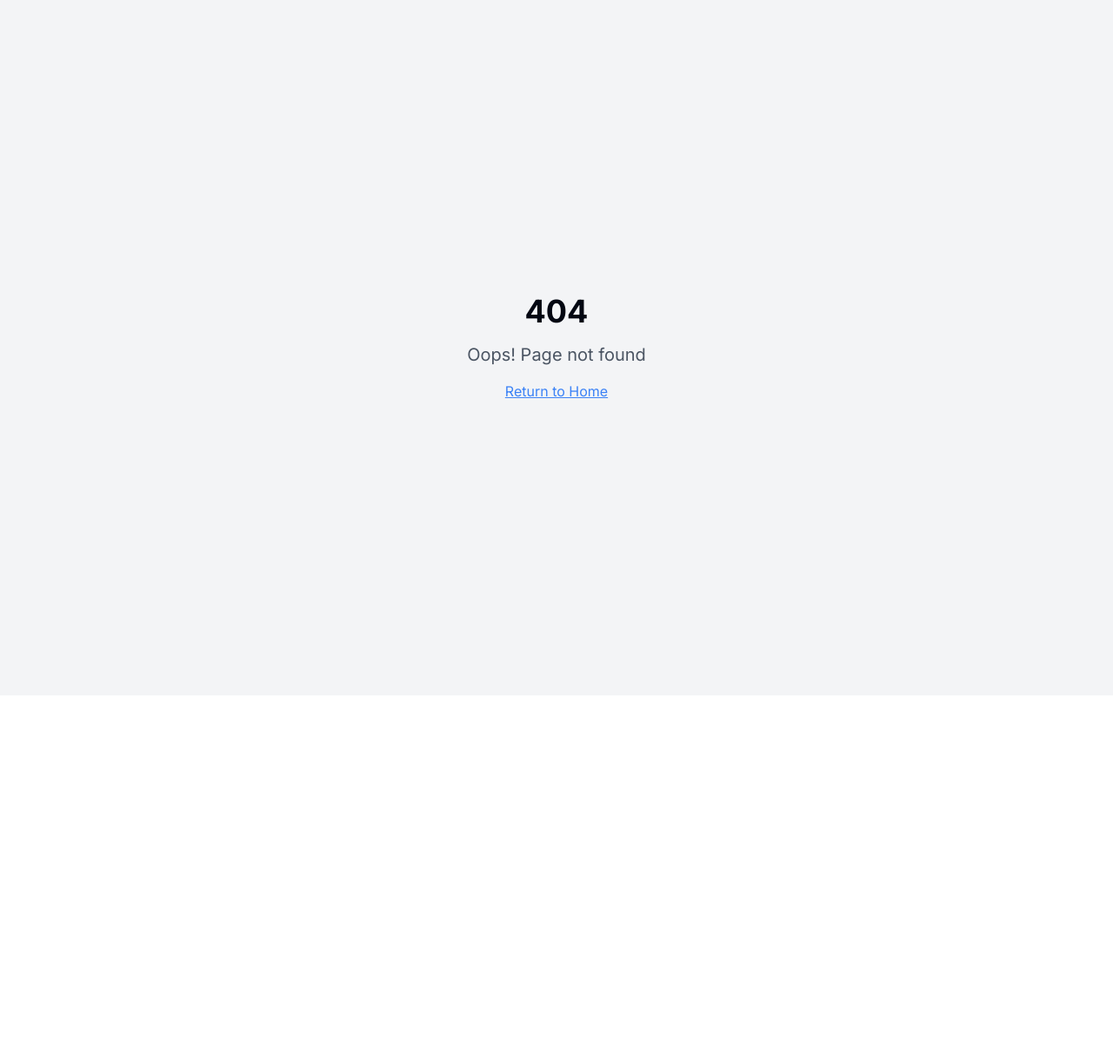
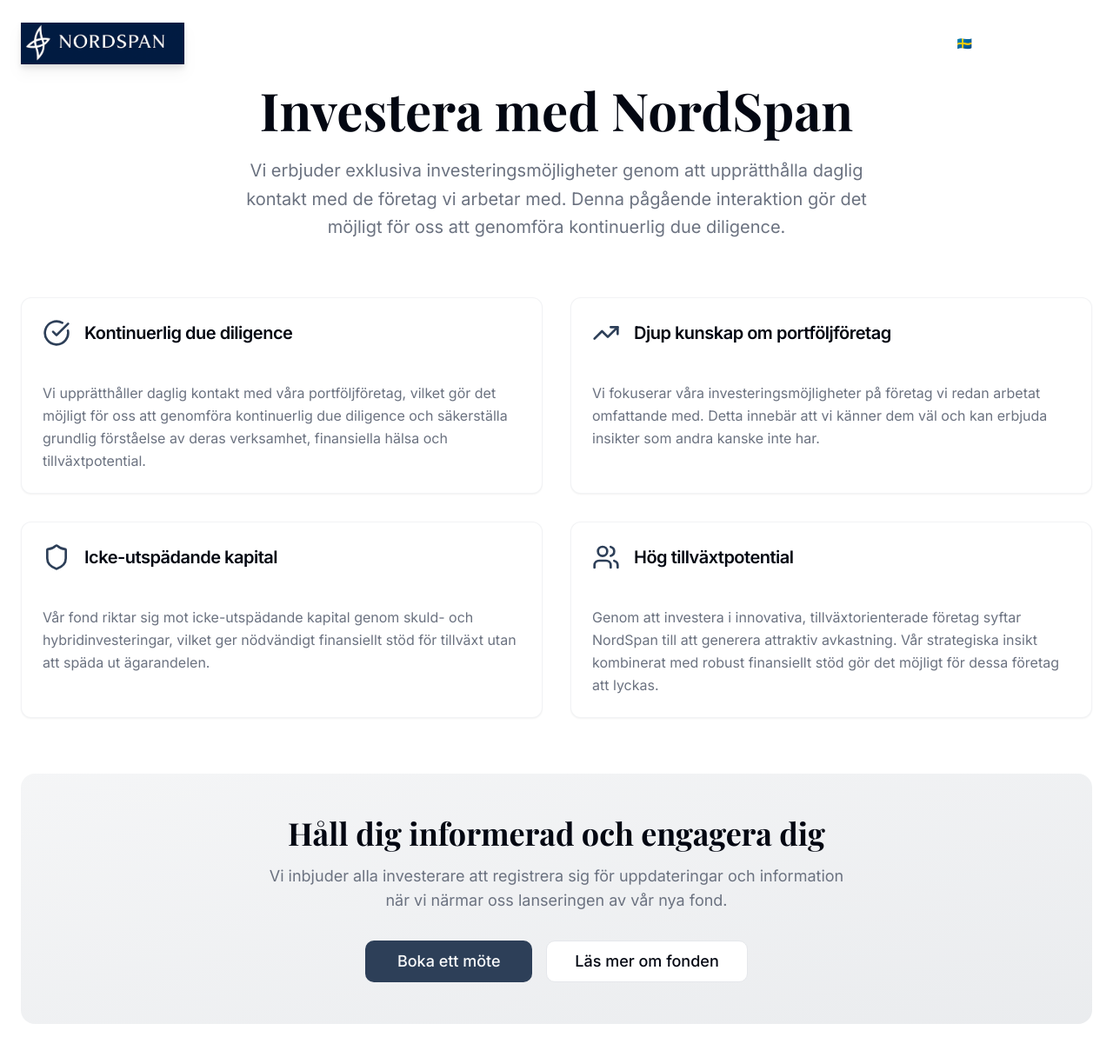
Before and after one commit to C-FMorand/nordspan, a React (Vite) app: page /invest in a window 1280 px wide. Before the commit this address had no page. Shown: the top 1216 px of the page at 87% size. Before the commit the page ends 800 px from the top, so only its background shows below. Built offline with nearby package versions, Linux system fonts and the light colour scheme.

Commit message:
Add investment page
Create a new page linked from "I want to invest" with text adapted to Nordspan.

```diff
--- a/src/App.tsx
+++ b/src/App.tsx
@@ -5,6 +5,7 @@ import { QueryClient, QueryClientProvider } from "@tanstack/react-query";
 import { BrowserRouter, Routes, Route } from "react-router-dom";
 import Index from "./pages/Index";
 import { Team } from "./pages/Team";
+import { Invest } from "./pages/Invest";
 import { Investeringar } from "./pages/Investeringar";
 import NotFound from "./pages/NotFound";
 import { LanguageProvider } from "./contexts/LanguageContext";
@@ -20,6 +21,7 @@ const App = () => (
         <BrowserRouter>
           <Routes>
             <Route path="/" element={<Index />} />
+            <Route path="/invest" element={<Invest />} />
             <Route path="/team" element={<Team />} />
             <Route path="/investeringar" element={<Investeringar />} />
             <Route path="*" element={<NotFound />} />
--- a/src/components/HeroSection.tsx
+++ b/src/components/HeroSection.tsx
@@ -1,5 +1,6 @@
 import { Button } from "@/components/ui/button";
 import { ArrowRight } from "lucide-react";
+import { Link } from "react-router-dom";
 import dramaticLandscape from "@/assets/dramatic-landscape.jpg";
 import { Navigation } from "./Navigation";
 import { useLanguage } from "@/contexts/LanguageContext";
@@ -34,8 +35,8 @@ export const HeroSection = () => {
           </div>
 
           <div className="flex flex-col sm:flex-row gap-4 justify-center items-center animate-fade-in">
-            <Button variant="default" size="lg" className="min-w-56 h-14 text-lg font-medium">
-              {t('hero.cta.invest')}
+            <Button asChild variant="default" size="lg" className="min-w-56 h-14 text-lg font-medium">
+              <Link to="/invest">{t('hero.cta.invest')}</Link>
             </Button>
             <Button variant="dramatic-outline" size="lg" className="min-w-56 h-14 text-lg font-medium">
               {t('hero.cta.learn')}
--- a/src/contexts/LanguageContext.tsx
+++ b/src/contexts/LanguageContext.tsx
@@ -98,7 +98,23 @@ const translations = {
     'about.contact.phone': 'Telefon',
     'about.contact.email': 'E-post',
     'about.contact.office': 'Kontor',
-    'about.contact.cta': 'Boka ett möte'
+    'about.contact.cta': 'Boka ett möte',
+
+    // Investment Page
+    'invest.title': 'Investera med NordSpan',
+    'invest.subtitle': 'Vi erbjuder exklusiva investeringsmöjligheter genom att upprätthålla daglig kontakt med de företag vi arbetar med. Denna pågående interaktion gör det möjligt för oss att genomföra kontinuerlig due diligence.',
+    'invest.feature1.title': 'Kontinuerlig due diligence',
+    'invest.feature1.description': 'Vi upprätthåller daglig kontakt med våra portföljföretag, vilket gör det möjligt för oss att genomföra kontinuerlig due diligence och säkerställa grundlig förståelse av deras verksamhet, finansiella hälsa och tillväxtpotential.',
+    'invest.feature2.title': 'Djup kunskap om portföljföretag',
+    'invest.feature2.description': 'Vi fokuserar våra investeringsmöjligheter på företag vi redan arbetat omfattande med. Detta innebär att vi känner dem väl och kan erbjuda insikter som andra kanske inte har.',
+    'invest.feature3.title': 'Icke-utspädande kapital',
+    'invest.feature3.description': 'Vår fond riktar sig mot icke-utspädande kapital genom skuld- och hybridinvesteringar, vilket ger nödvändigt finansiellt stöd för tillväxt utan att späda ut ägarandelen.',
+    'invest.feature4.title': 'Hög tillväxtpotential',
+    'invest.feature4.description': 'Genom att investera i innovativa, tillväxtorienterade företag syftar NordSpan till att generera attraktiv avkastning. Vår strategiska insikt kombinerat med robust finansiellt stöd gör det möjligt för dessa företag att lyckas.',
+    'invest.cta.title': 'Håll dig informerad och engagera dig',
+    'invest.cta.description': 'Vi inbjuder alla investerare att registrera sig för uppdateringar och information när vi närmar oss lanseringen av vår nya fond.',
+    'invest.cta.contact': 'Boka ett möte',
+    'invest.cta.learn': 'Läs mer om fonden'
   },
 
   en: {
@@ -187,7 +203,23 @@ const translations = {
     'about.contact.phone': 'Phone',
     'about.contact.email': 'Email',
     'about.contact.office': 'Office',
-    'about.contact.cta': 'Book a meeting'
+    'about.contact.cta': 'Book a meeting',
+
+    // Investment Page
+    'invest.title': 'Invest with NordSpan',
+    'invest.subtitle': 'We offer exclusive investment opportunities by maintaining daily engagement with the companies we work with. This ongoing interaction allows us to conduct continuous due diligence.',
+    'invest.feature1.title': 'Continuous due diligence',
+    'invest.feature1.description': 'We maintain daily engagement with our portfolio companies, allowing us to conduct continuous due diligence and ensure thorough understanding of their operations, financial health, and growth potential.',
+    'invest.feature2.title': 'Deep knowledge of portfolio companies',
+    'invest.feature2.description': 'We focus our investment opportunities on companies we have already worked with extensively. This means we know them well and can offer insights that others may not have.',
+    'invest.feature3.title': 'Non-dilutive capital',
+    'invest.feature3.description': 'Our fund targets non-dilutive capital through debt and hybrid investments, providing necessary financial support for growth without diluting shareholder equity.',
+    'invest.feature4.title': 'High growth potential',
+    'invest.feature4.description': 'By investing in innovative, growth-oriented companies, NordSpan aims to generate attractive returns. Our strategic insight combined with robust financial support enables these companies to succeed.',
+    'invest.cta.title': 'Stay informed and get involved',
+    'invest.cta.description': 'We invite all investors to sign up for updates and information as we move toward launching our new fund.',
+    'invest.cta.contact': 'Book a meeting',
+    'invest.cta.learn': 'Learn more about the fund'
   },
 
   es: {
@@ -276,7 +308,23 @@ const translations = {
     'about.contact.phone': 'Teléfono',
     'about.contact.email': 'Correo electrónico',
     'about.contact.office': 'Oficina',
-    'about.contact.cta': 'Reservar una reunión'
+    'about.contact.cta': 'Reservar una reunión',
+
+    // Investment Page
+    'invest.title': 'Invierte con NordSpan',
+    'invest.subtitle': 'Ofrecemos oportunidades de inversión exclusivas manteniendo compromiso diario con las empresas con las que trabajamos. Esta interacción continua nos permite realizar due diligence continuo.',
+    'invest.feature1.title': 'Due diligence continuo',
+    'invest.feature1.description': 'Mantenemos compromiso diario con nuestras empresas de cartera, permitiéndonos realizar due diligence continuo y asegurar comprensión profunda de sus operaciones, salud financiera y potencial de crecimiento.',
+    'invest.feature2.title': 'Conocimiento profundo de empresas de cartera',
+    'invest.feature2.description': 'Enfocamos nuestras oportunidades de inversión en empresas con las que ya hemos trabajado extensivamente. Esto significa que las conocemos bien y podemos ofrecer insights que otros no tienen.',
+    'invest.feature3.title': 'Capital no dilutivo',
+    'invest.feature3.description': 'Nuestro fondo apunta a capital no dilutivo a través de inversiones de deuda e híbridas, proporcionando apoyo financiero necesario para el crecimiento sin diluir el capital accionario.',
+    'invest.feature4.title': 'Alto potencial de crecimiento',
+    'invest.feature4.description': 'Al invertir en empresas innovadoras orientadas al crecimiento, NordSpan busca generar retornos atractivos. Nuestro insight estratégico combinado con apoyo financiero robusto permite que estas empresas tengan éxito.',
+    'invest.cta.title': 'Mantente informado y participa',
+    'invest.cta.description': 'Invitamos a todos los inversores a registrarse para recibir actualizaciones e información mientras nos acercamos al lanzamiento de nuestro nuevo fondo.',
+    'invest.cta.contact': 'Reservar una reunión',
+    'invest.cta.learn': 'Conoce más sobre el fondo'
   }
 };
 
--- /dev/null
+++ b/src/pages/Invest.tsx
@@ -0,0 +1,89 @@
+import { Button } from "@/components/ui/button";
+import { Card, CardContent, CardDescription, CardHeader, CardTitle } from "@/components/ui/card";
+import { CheckCircle, TrendingUp, Shield, Users } from "lucide-react";
+import { Navigation } from "@/components/Navigation";
+import { useLanguage } from "@/contexts/LanguageContext";
+
+export const Invest = () => {
+  const { t } = useLanguage();
+
+  const features = [
+    {
+      icon: <CheckCircle className="w-8 h-8 text-primary" />,
+      titleKey: 'invest.feature1.title',
+      descriptionKey: 'invest.feature1.description'
+    },
+    {
+      icon: <TrendingUp className="w-8 h-8 text-primary" />,
+      titleKey: 'invest.feature2.title',
+      descriptionKey: 'invest.feature2.description'
+    },
+    {
+      icon: <Shield className="w-8 h-8 text-primary" />,
+      titleKey: 'invest.feature3.title',
+      descriptionKey: 'invest.feature3.description'
+    },
+    {
+      icon: <Users className="w-8 h-8 text-primary" />,
+      titleKey: 'invest.feature4.title',
+      descriptionKey: 'invest.feature4.description'
+    }
+  ];
+
+  return (
+    <div className="min-h-screen bg-background">
+      <Navigation />
+
+      <div className="container mx-auto px-6 py-24">
+        {/* Header */}
+        <div className="text-center mb-16">
+          <h1 className="font-display text-4xl md:text-6xl font-bold mb-6 text-foreground">
+            {t('invest.title')}
+          </h1>
+          <p className="text-xl text-muted-foreground max-w-3xl mx-auto leading-relaxed">
+            {t('invest.subtitle')}
+          </p>
+        </div>
+
+        {/* Features Grid */}
+        <div className="grid md:grid-cols-2 gap-8 mb-16">
+          {features.map((feature, index) => (
+            <Card key={index} className="border-border/50 hover:border-primary/20 transition-colors">
+              <CardHeader>
+                <div className="flex items-center gap-4 mb-4">
+                  {feature.icon}
+                  <CardTitle className="text-xl font-semibold">
+                    {t(feature.titleKey)}
+                  </CardTitle>
+                </div>
+              </CardHeader>
+              <CardContent>
+                <CardDescription className="text-base leading-relaxed">
+                  {t(feature.descriptionKey)}
+                </CardDescription>
+              </CardContent>
+            </Card>
+          ))}
+        </div>
+
+        {/* Call to Action */}
+        <div className="text-center bg-gradient-to-br from-primary/5 to-primary/10 rounded-2xl p-8 md:p-12">
+          <h2 className="font-display text-3xl md:text-4xl font-bold mb-4 text-foreground">
+            {t('invest.cta.title')}
+          </h2>
+          <p className="text-lg text-muted-foreground mb-8 max-w-2xl mx-auto">
+            {t('invest.cta.description')}
+          </p>
+          <div className="flex flex-col sm:flex-row gap-4 justify-center">
+            <Button size="lg" className="min-w-48 h-12 text-lg">
+              {t('invest.cta.contact')}
+            </Button>
+            <Button variant="outline" size="lg" className="min-w-48 h-12 text-lg">
+              {t('invest.cta.learn')}
+            </Button>
+          </div>
+        </div>
+      </div>
+    </div>
+  );
+};
```
